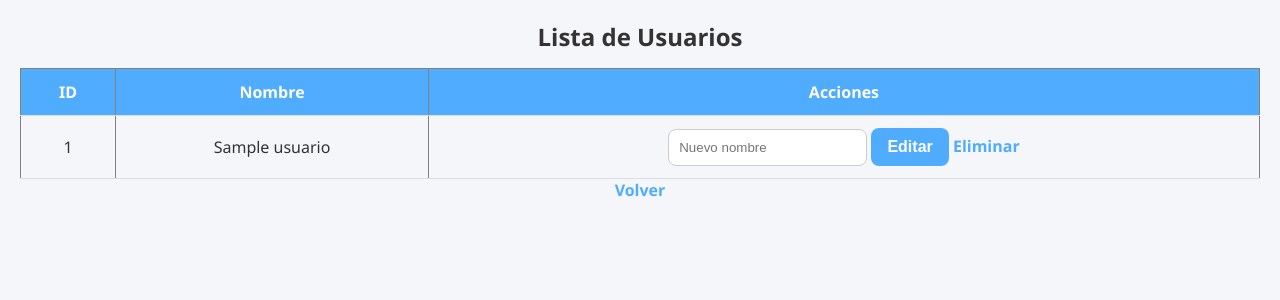
After one commit to dragoncin13-git/mvc-app, a PHP site: page /view/lista.php in a window 1280 px wide. The commit adds this page. Shown: the top 300 px of the page. Run offline with PHP 8.4, Linux system fonts and the light colour scheme; tables that the repository leaves empty or names only in its code hold one stand-in row (values such as "Sample post").

Commit message:
Actualizado view/lista.php con acciones de editar y eliminar

```diff
--- a/index.php
+++ b/index.php
@@ -30,7 +30,7 @@ session_start();
 
   <nav>
     <ul>
-      <li><a href="index.html">← Volver a la Página Principal</a></li>
+      <li><a href="index.html">Volver a la Página Principal</a></li>
     </ul>
   </nav>
 
--- /dev/null
+++ b/view/lista.php
@@ -0,0 +1,40 @@
+<?php
+include("../model/usuarioModel.php");
+$resultado = listarUsuarios();
+?>
+<!DOCTYPE html>
+<html lang="es">
+<head>
+  <meta charset="UTF-8">
+  <title>Lista de Usuarios</title>
+  <link rel="stylesheet" href="../estilos.css">
+</head>
+<body>
+  <h2>Lista de Usuarios</h2>
+  <table border="1">
+    <tr>
+      <th>ID</th>
+      <th>Nombre</th>
+      <th>Acciones</th>
+    </tr>
+    <?php while ($fila = mysqli_fetch_assoc($resultado)) { ?>
+      <tr>
+        <td><?php echo $fila["id"]; ?></td>
+        <td><?php echo $fila["nombre"]; ?></td>
+        <td>
+          <!-- Formulario para editar -->
+          <form action="../controller/usuarioController.php" method="POST" style="display:inline;">
+            <input type="hidden" name="accion" value="editar">
+            <input type="hidden" name="id" value="<?php echo $fila["id"]; ?>">
+            <input type="text" name="nombre" placeholder="Nuevo nombre" required>
+            <button type="submit">Editar</button>
+          </form>
+          <!-- Botón para eliminar -->
+          <a href="../controller/usuarioController.php?accion=eliminar&id=<?php echo $fila["id"]; ?>">Eliminar</a>
+        </td>
+      </tr>
+    <?php } ?>
+  </table>
+  <a href="../index.php">Volver</a>
+</body>
+</html>
```
